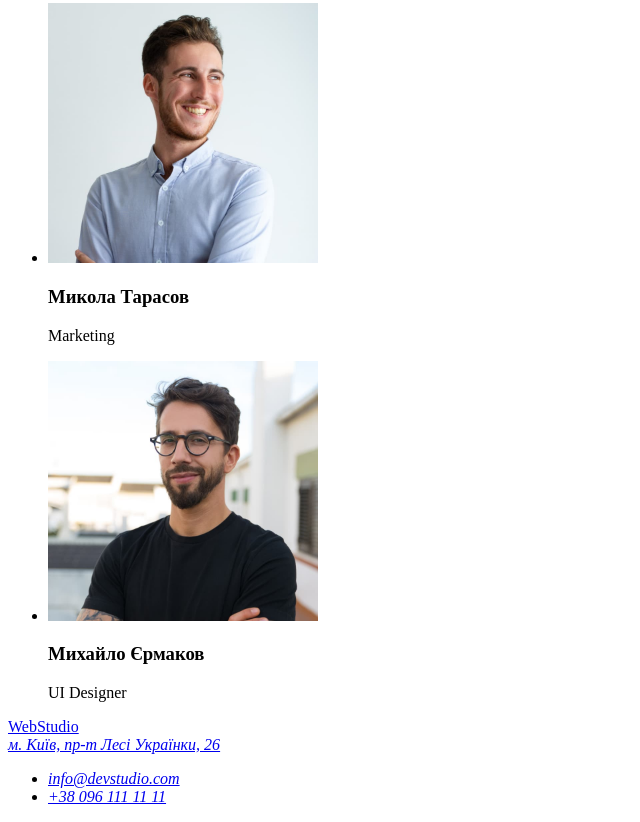
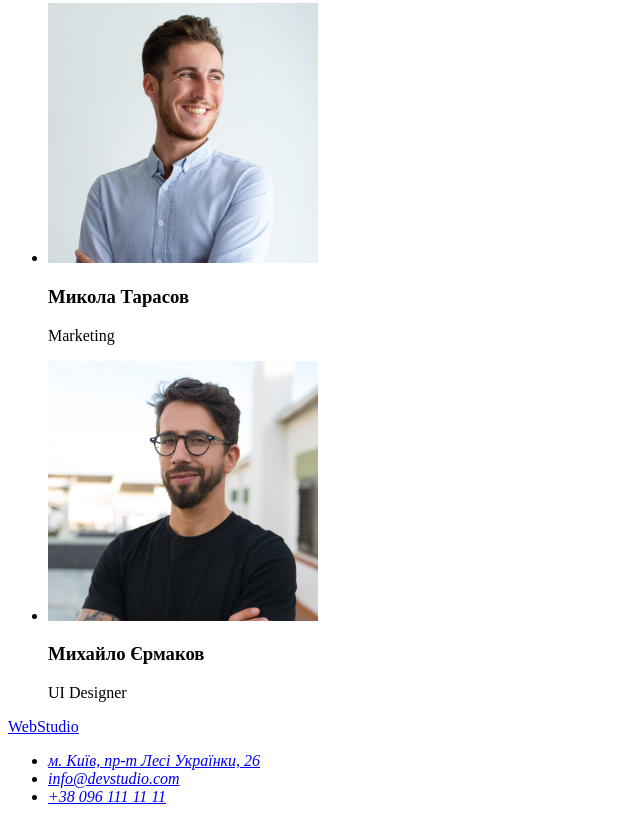
Before and after one commit to METR0109/goit-markup-hw-01, a plain HTML site: page index.html in a window 1280 px wide. Shown: the part 2285-3107 px from the top of the page, without its empty margins (0-640 px from the left). Drawn offline with Linux system fonts and the light colour scheme.

Commit message:
виправлення по hw1

```diff
--- a/index.html
+++ b/index.html
@@ -134,16 +134,18 @@
       </section>
     </main>
     <footer>
-      <h2 hidden>Контакти</h2>
+      <!-- <h2 hidden>Контакти</h2> -->
       <a href="./index.html" lang="en"><span>Web</span>Studio</a>
       <address>
-        <a
-          href="https://goo.gl/maps/fi4uxgVEmSA1FYSX6"
-          target="_blank"
-          rel="noopener noreferre"
-          >м. Київ, пр-т Лесі Українки, 26</a
-        >
         <ul>
+          <li>
+            <a
+              href="https://goo.gl/maps/fi4uxgVEmSA1FYSX6"
+              target="_blank"
+              rel="noopener noreferre"
+              >м. Київ, пр-т Лесі Українки, 26</a
+            >
+          </li>
           <li><a href="mailto:info@devstudio.com">info@devstudio.com</a></li>
           <li><a href="tel:+380961111111">+38 096 111 11 11</a></li>
         </ul>
```
